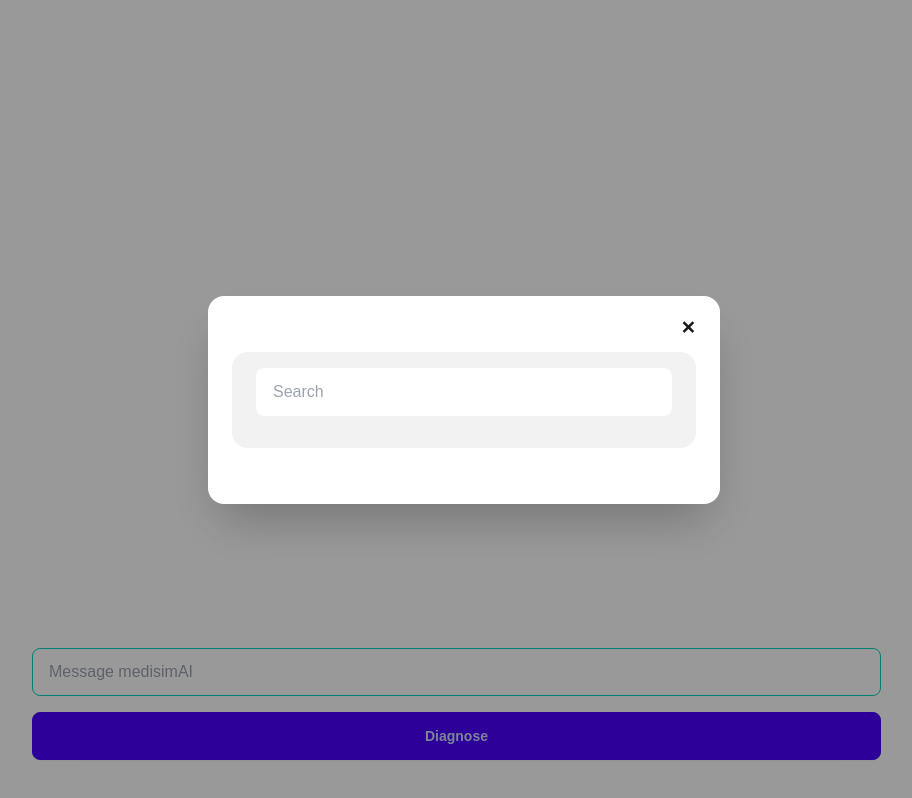
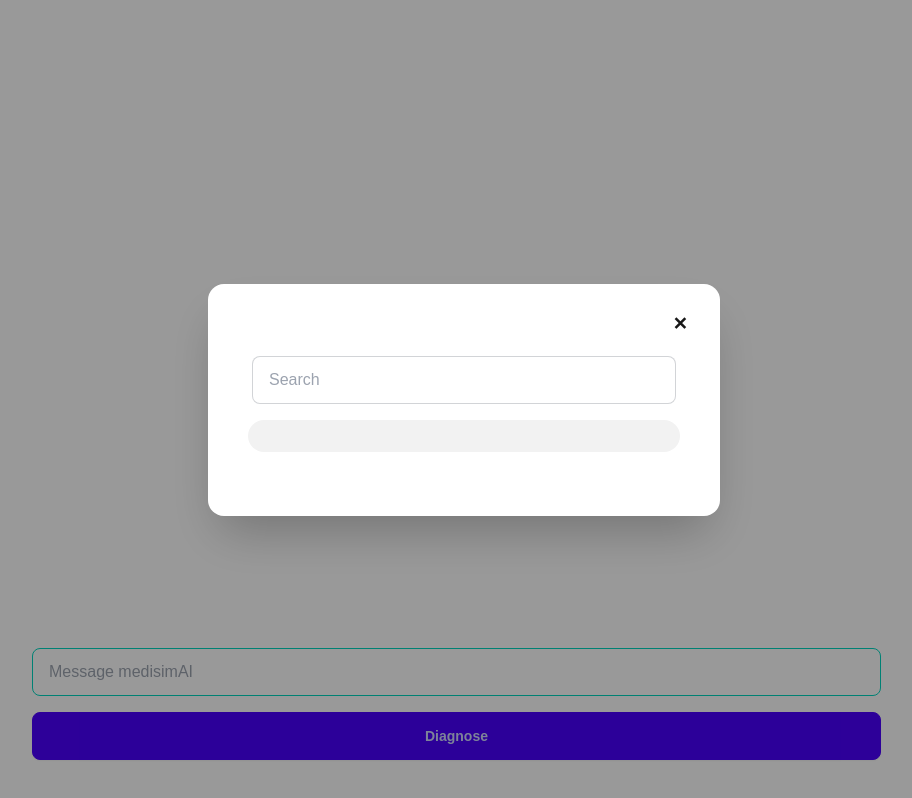
Before and after one commit to kippsss/medisim_ai, a Next.js app: page /chat in a window 1280 px wide. Both pictures are taken after a click on the button "Diagnose". Shown: the whole page, without its empty margins (176-1088 px from the left). Built offline with nearby package versions, Linux system fonts and the light colour scheme.

Commit message:
move search box out of ul for doagnose modal

```diff
--- a/src/app/chat/components/ChatDiagnoseModal.tsx
+++ b/src/app/chat/components/ChatDiagnoseModal.tsx
@@ -86,7 +86,7 @@ export default function ChatDiagnoseModal({ startScenario }: Props) {
         Diagnose
       </button>
       <dialog id="diagnose-modal" className="modal">
-        <div className="modal-box pt-10">
+        <div className="modal-box px-10 pt-16 pb-8">
           {/* MODAL HEADER */}
           {/* {!correct && (
             <h3 className="font-bold text-lg">{DIAGNOSE_SELECTION_TITLE}</h3>
@@ -95,7 +95,7 @@ export default function ChatDiagnoseModal({ startScenario }: Props) {
           <form method="dialog">
             {/* if there is a button in form, it will close the modal */}
             <button
-              className="btn btn-lg btn-circle btn-ghost absolute right-0 top-0"
+              className="btn btn-lg btn-circle btn-ghost absolute right-2 top-2"
               onClick={resetStates}
             >
               ✕
@@ -104,16 +104,17 @@ export default function ChatDiagnoseModal({ startScenario }: Props) {
 
           {/* MODAL BODY */}
           {!correct ? (
-            <ul className="mt-4 menu bg-base-200 rounded-box w-full max-h-96 overflow-y-auto flex-nowrap">
-              <div className="flex justify-between items-center mx-4 my-2 gap-6">
+            <>
+              <div className="flex justify-between items-center mx-1 my-2 gap-6">
                 <input
                   type="text"
                   placeholder="Search"
                   value={search}
-                  className="input w-full"
+                  className="input input-bordered w-full"
                   onChange={(e) => setSearch(e.target.value)}
                 />
               </div>
+              <ul className="mt-4 menu bg-base-200 rounded-box w-full max-h-96 overflow-y-auto flex-nowrap">
                 {Object.entries(possibleDiagnoses).map(
                   ([diagnosis, isSelectable], index) =>
                     isSelectable &&
@@ -126,6 +127,7 @@ export default function ChatDiagnoseModal({ startScenario }: Props) {
                     ),
                 )}
               </ul>
+            </>
           ) : (
             <div className="flex flex-col gap-8">
               <h3 className="text-2xl">{DIAGNOSE_CORRECT_TEXT}</h3>
```
Lines whose indentation alone changed are shown as unchanged.
